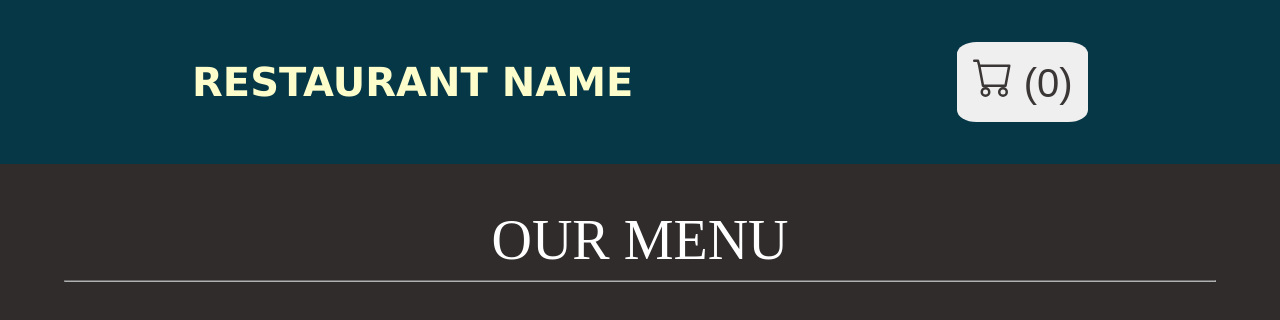
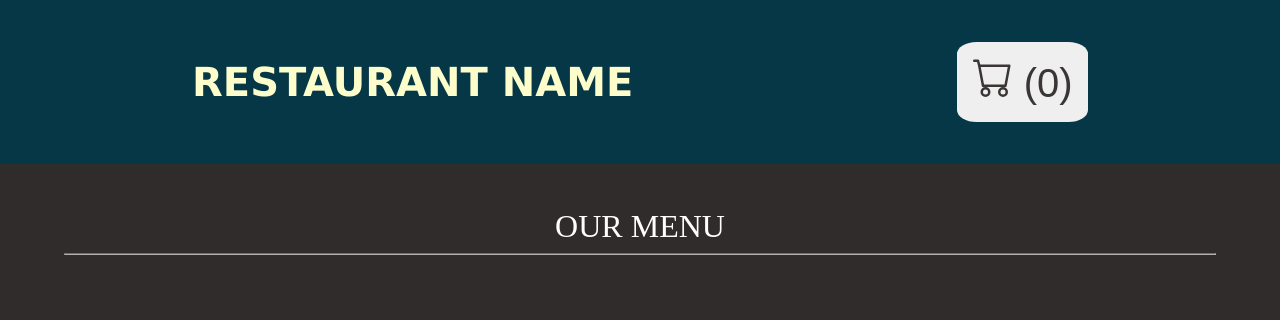
Before and after one commit to jjiunnbeh/Food-Order-App, a React (Vite) app in the folder client/: page / in a window 1280 px wide. Shown: the top 320 px of the page. Built offline with nearby package versions, Linux system fonts and the light colour scheme.

Commit message:
edit styling

```diff
--- a/client/src/App.jsx
+++ b/client/src/App.jsx
@@ -8,7 +8,7 @@ function App() {
   return (
     <>
       <Header />
-      <div style={{ color: 'white' , fontSize: '3.5rem', textAlign: 'center'}}>OUR MENU</div>
+      <div style={{ color: 'white' , fontSize: '2rem', textAlign: 'center'}}>OUR MENU</div>
       <hr style={{marginLeft: '5%', marginRight:' 5%', opacity: 0.8, borderColor: 'lightgray'}}/>
     </>
   )
```
